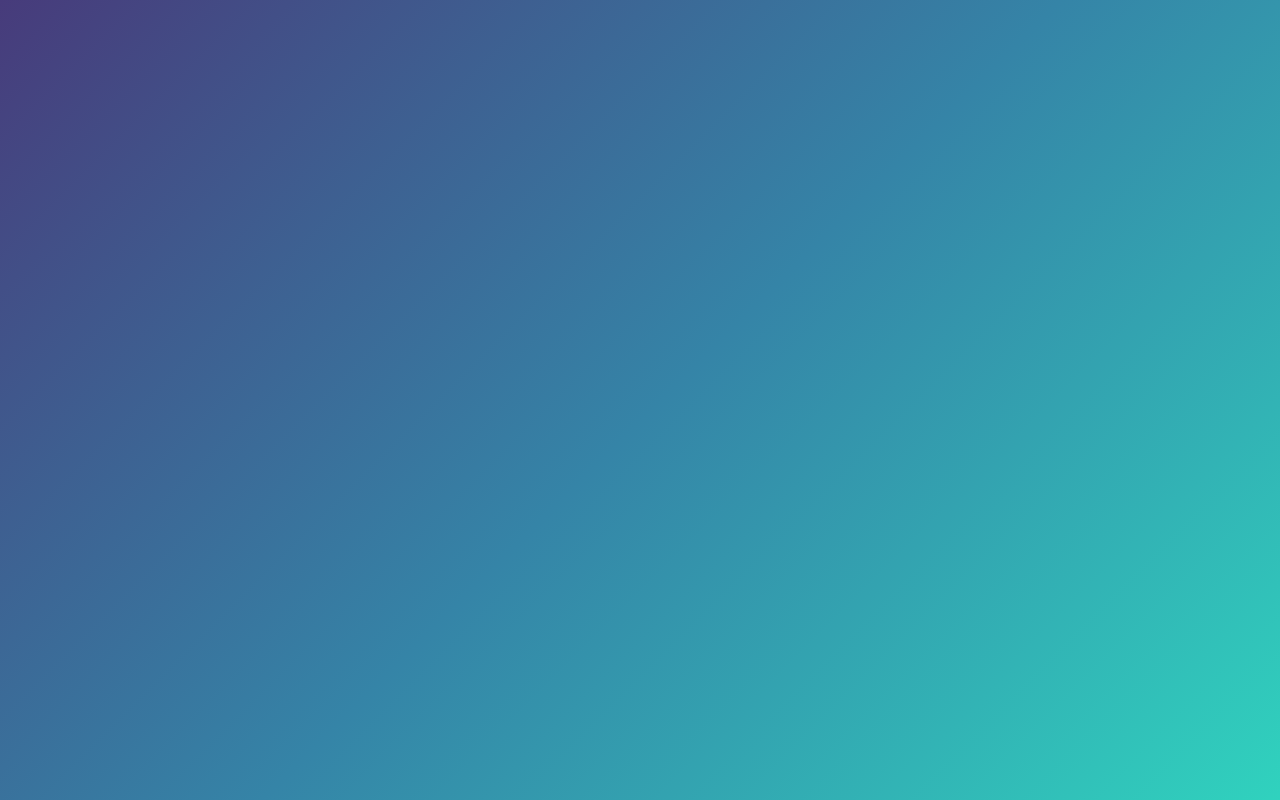
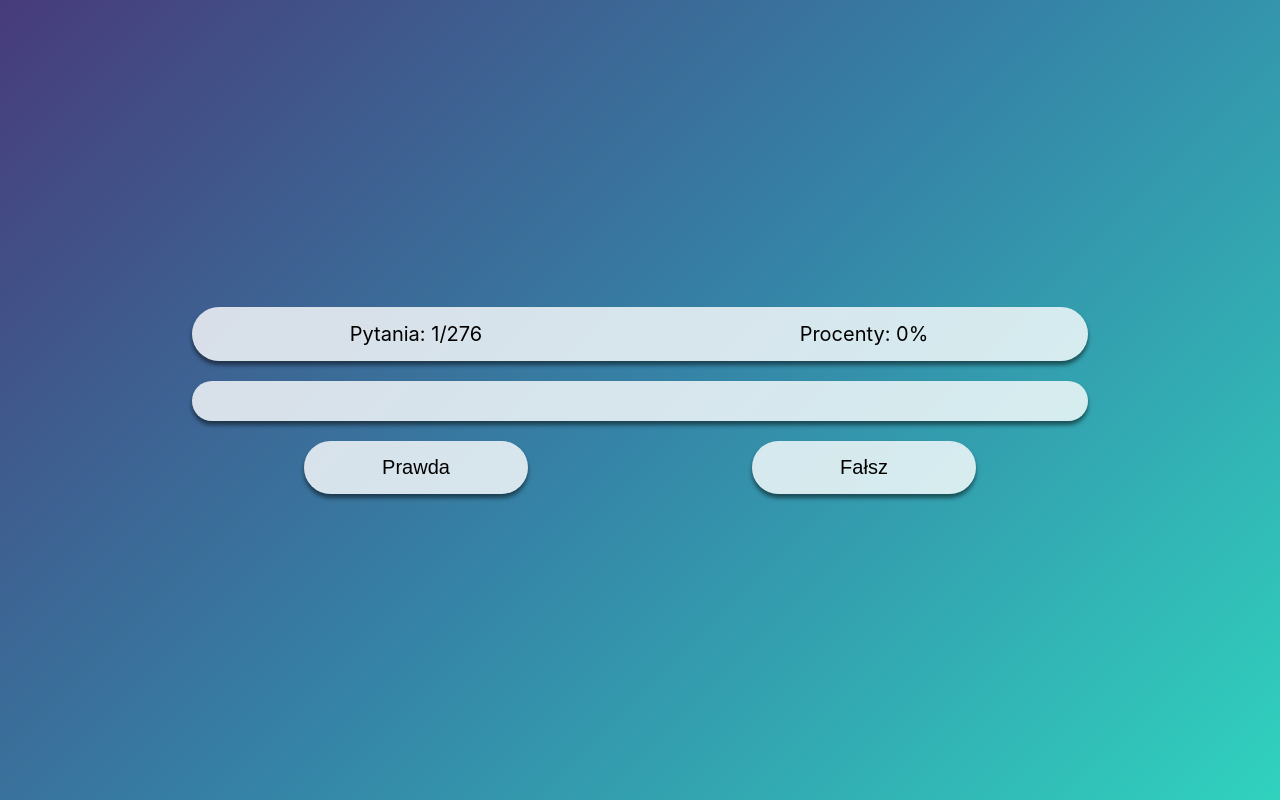
Before and after one commit to MiskoX/FajniejszeAK, a React (Create React App) app: page /FajniejszeAK/quiz/random in a window 1280 px wide. Before the commit this address had no page. Built offline with nearby package versions, Linux system fonts and the light colour scheme.

Commit message:
Wstępnie losowe

```diff
--- a/src/App.js
+++ b/src/App.js
@@ -1,16 +1,18 @@
 import "./App.css";
 import React, { useState, useEffect } from "react";
 import { BrowserRouter as Router, Routes, Route } from "react-router-dom";
-import questionsData from "./data/questions.json";
 
 import Quiz from "./pages/Quiz";
 import Menu from "./pages/Menu";
 
 function App() {
+
   const [questions, setQuestions] = useState([]);
 
   useEffect(() => {
-    setQuestions(questionsData);
+    if(questions){
+      setQuestions([]);
+    }
   }, []);
 
   return (
@@ -18,12 +20,8 @@ function App() {
       <div className="App">
         <Routes>
           <Route path="/" element={<Menu />} />
-          <Route
-            path="/quiz"
-            element={
-              <Quiz questions={questions} setQuestions={setQuestions} questionsData={questionsData} />
-            }
-          />
+          <Route path="/quiz/classic" element={<Quiz quizType="classic" questions={questions} setQuestions={setQuestions}/>} />
+          <Route path="/quiz/random" element={<Quiz quizType="random" questions={questions} setQuestions={setQuestions}/>} />
         </Routes>
       </div>
     </Router>
--- a/src/pages/Menu.js
+++ b/src/pages/Menu.js
@@ -6,7 +6,9 @@ function Menu() {
   return (
     <div className="Menu">
       <div className="Logo"><img src={Logo}></img></div>
-      <Link to="/quiz">Start</Link>
+      <Link to="/quiz/classic">Pytania po kolei</Link>
+      <Link to="/quiz/random">Pytania losowe</Link>
+      {/* <Link to="/quiz/category">Pytania z kategorii</Link> */}
     </div>
   );
 }
--- a/src/pages/Quiz.js
+++ b/src/pages/Quiz.js
@@ -1,9 +1,10 @@
 import React, { useState, useEffect } from "react";
 import DoubleButton from "../components/DoubleButton";
 import SingleButton from "../components/SingleButton";
-import { useNavigate } from "react-router-dom";
+import { useNavigate, useParams } from "react-router-dom";
+import questionsData from "../data/questions.json";
 
-function Quiz({ questions, setQuestions, questionsData }) {
+function Quiz({quizType, questions, setQuestions}) {
   const navigate = useNavigate();
 
   const [currentQuestionIndex, setCurrentQuestionIndex] = useState(0);
@@ -15,18 +16,28 @@ function Quiz({ questions, setQuestions, questionsData }) {
   const [stateOfQuestion, setStateOfQuestion] = useState(null);
 
   useEffect(() => {
-    if (questions.length === 0) {
-      setQuestions(questionsData);
-      setAllOfQuestion(questionsData.length);
+    let questionsArray = questionsData;
+
+    switch (quizType) {
+      case "random":
+        questionsArray = questionsArray.sort(() => Math.random() - 0.5);
+        console.log("Random");
+        setQuestions(questionsArray);
+        break;
+      case "classic":
+        console.log("Classic");
+        setQuestions(questionsArray);
+        break;
+      default:
+        break;
+    }
+
+    setAllOfQuestion(questionsArray.length);
     setProcent(0);
-      navigate("/");
-    } else {
-      setAllOfQuestion(questions.length);
-      setProcent(0);
-    }
-  }, []);
+  }, [quizType, setQuestions]);
 
   useEffect(() => {
+    if (questions.length > 0) {
       const handleKeyPress = (event) => {
         if (stateOfQuestion === null) {
           if (event.key === "P" || event.key === "p") {
@@ -44,9 +55,12 @@ function Quiz({ questions, setQuestions, questionsData }) {
       return () => {
         window.removeEventListener("keydown", handleKeyPress);
       };
-  }, [stateOfQuestion, currentQuestionIndex]);
+    }
+  }, [stateOfQuestion, currentQuestionIndex, questions]);
 
   const handleAnswer = (answer) => {
+    if (questions.length === 0) return;
+
     const answerQue = answeredQuestions + 1;
     let correctAns = correctAnswers;
 
```
Also changed, not shown: public/manifest.json. Lines whose indentation alone changed are shown as unchanged.
